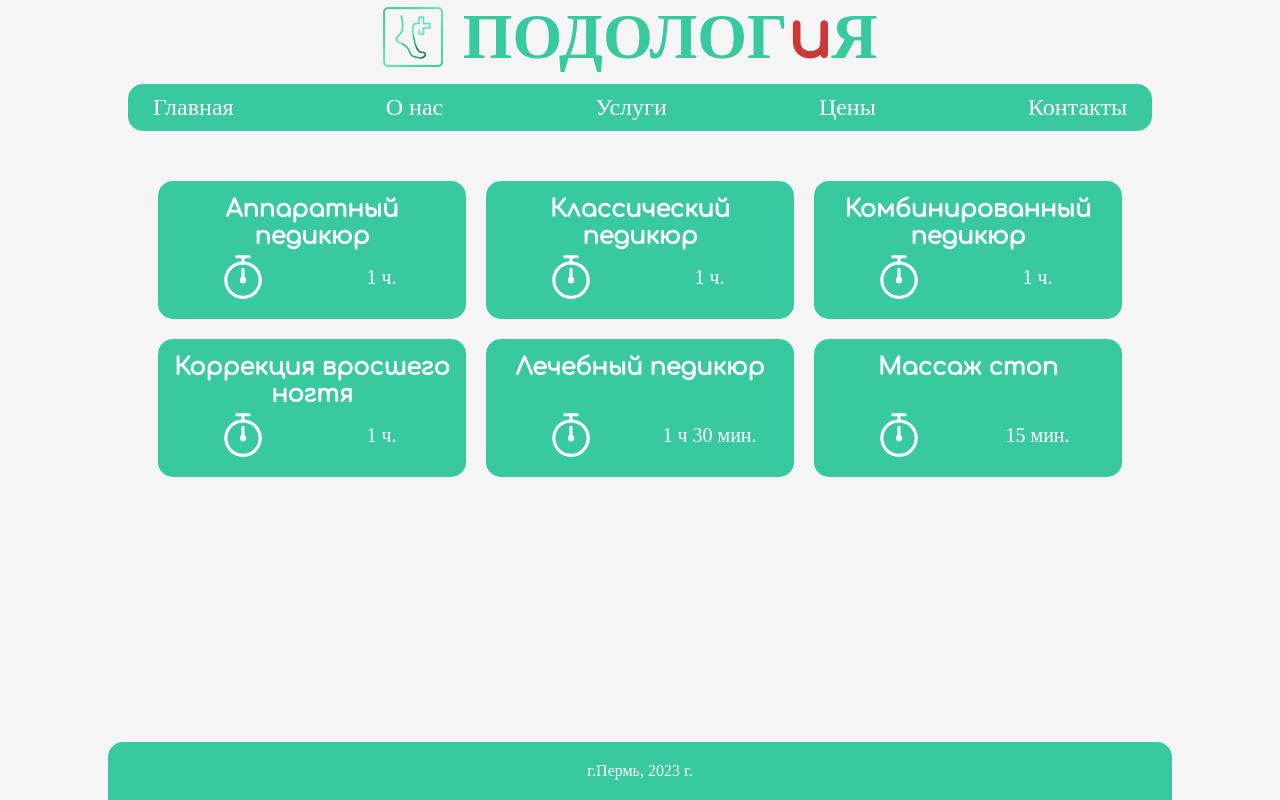
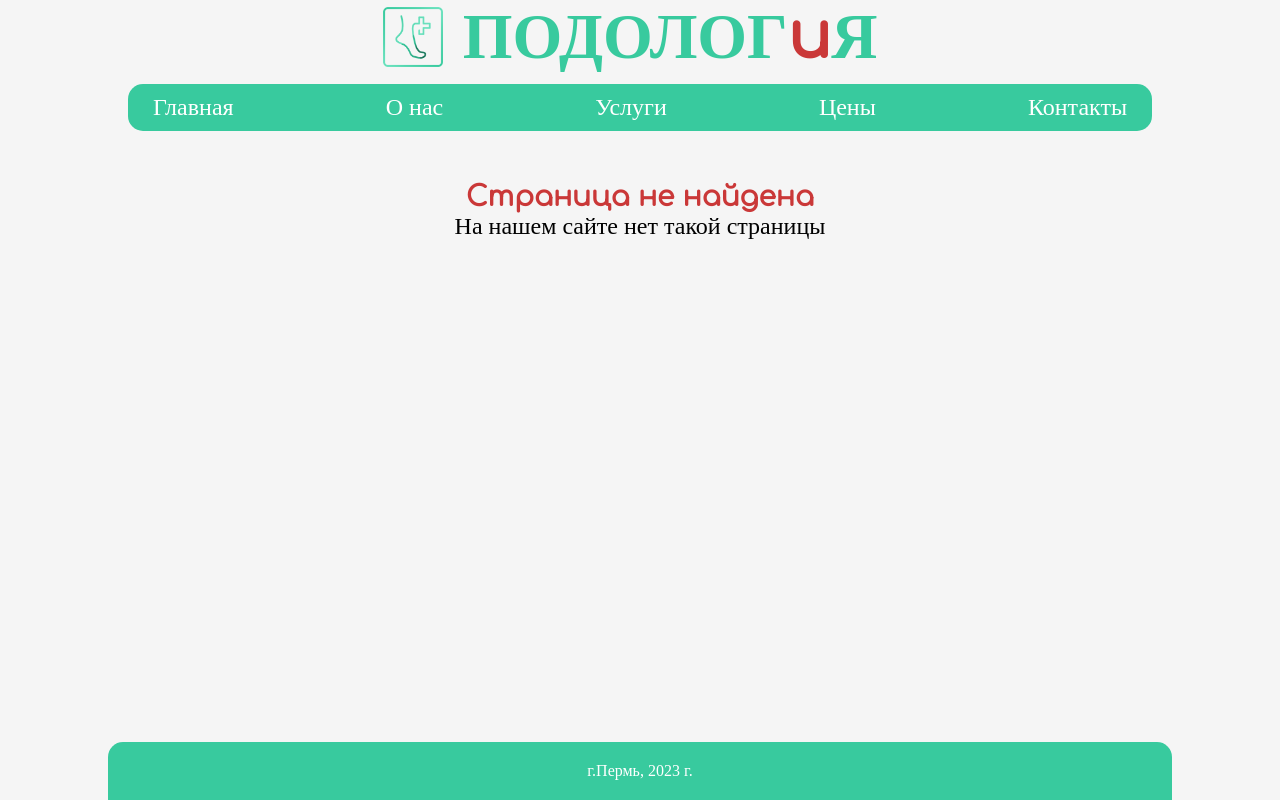
Before and after one commit to KONOHA-GANGSTA/podology, a React (Vite) app: page / in a window 1280 px wide. Built offline with nearby package versions, Linux system fonts and the light colour scheme; a web font is replaced by a local one.

Commit message:
add: Not Found Page

```diff
--- a/src/App.jsx
+++ b/src/App.jsx
@@ -2,6 +2,7 @@ import { Layout } from "./components/layout/component";
 import { AboutUsPage } from "./pages/AboutUsPage/component";
 import { ContactsPage } from "./pages/ContactsPage/component";
 import { MainPage } from "./pages/MainPage/component";
+import { NotFoundPage } from "./pages/NotFoundPage/component";
 import { PricesPage } from "./pages/PricesPage/components";
 import { ServicesPage } from "./pages/ServicesPage/component";
 import "./styles.module.css";
@@ -11,9 +12,10 @@ function App() {
     <Layout>
       {/* <MainPage /> */}
       {/* <AboutUsPage /> */}
-      <ServicesPage />
+      {/* <ServicesPage /> */}
       {/* <PricesPage /> */}
       {/* <ContactsPage /> */}
+      <NotFoundPage />
     </Layout>
   );
 }
--- /dev/null
+++ b/src/pages/NotFoundPage/component.jsx
@@ -0,0 +1,12 @@
+import styles from "./styles.module.css";
+
+export const NotFoundPage = () => {
+  return (
+    <div className={styles.root}>
+      <div className={styles.header}>Страница не найдена</div>
+      <div className={styles.description}>
+        На нашем сайте нет такой страницы
+      </div>
+    </div>
+  );
+};
--- /dev/null
+++ b/src/pages/NotFoundPage/styles.module.css
@@ -0,0 +1,19 @@
+.root {
+  width: 100%;
+  display: flex;
+  flex-direction: column;
+  justify-content: center;
+  align-items: center;
+  margin-top: 30px;
+}
+
+.header {
+  font-size: 28px;
+  color: var(--cred);
+  font-family: "Comfortaa";
+  font-weight: bold;
+}
+
+.description {
+  font-size: 24px;
+}
```
